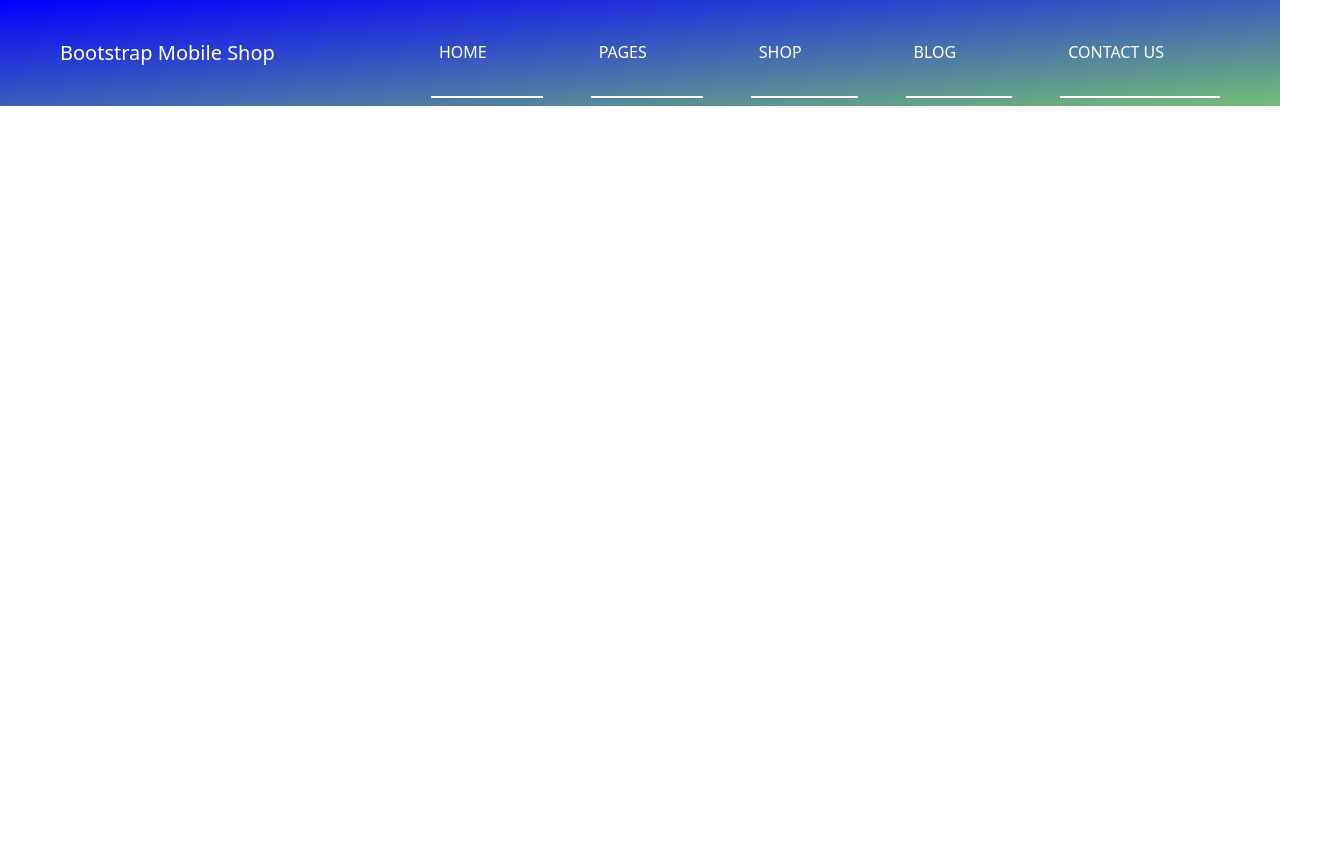
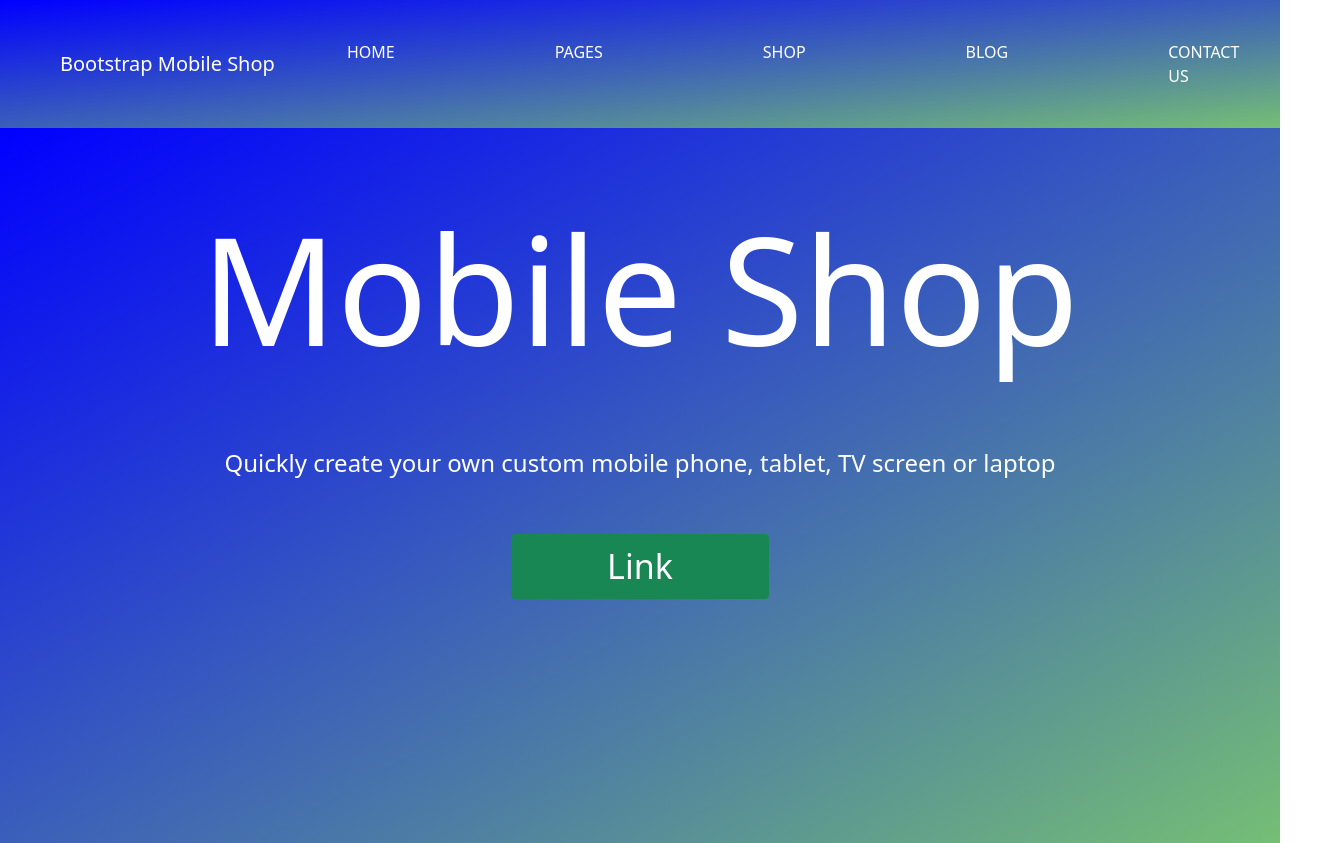
Before and after one commit to willywin99/Mobile-Shop-Project, a plain HTML site: page index.html in a window 1280 px wide. Shown: the whole page, 1343 px wide, since content can reach past the window. Before the commit the page ends 800 px from the top, so only its background shows below. Drawn offline with nearby package versions, Linux system fonts and the light colour scheme.

Commit message:
Adding Home Page

```diff
--- a/index.html
+++ b/index.html
@@ -25,19 +25,19 @@
         </button>
         <div class="collapse navbar-collapse" id="navbarSupportedContent">
           <ul class="navbar-nav mb-2 mb-lg-0 ms-auto">
-            <li class="nav-item me-5 pe-5 pb-4 pt-4">
+            <li class="nav-item me-5 pe-5 pb-4 pt-4 ps-5">
               <a class="nav-link active" style="color: white;" aria-current="page" href="#">HOME</a>
             </li>
-            <li class="nav-item me-5 pe-5 pb-4 pt-4">
+            <li class="nav-item me-5 pe-5 pb-4 pt-4 ps-5">
               <a class="nav-link" style="color: white;" href="#">PAGES</a>
             </li>
-            <li class="nav-item me-5 pe-5 pb-4 pt-4">
+            <li class="nav-item me-5 pe-5 pb-4 pt-4 ps-5">
               <a class="nav-link" style="color: white;" href="#">SHOP</a>
             </li>
-            <li class="nav-item me-5 pe-5 pb-4 pt-4">
+            <li class="nav-item me-5 pe-5 pb-4 pt-4 ps-5">
               <a class="nav-link" style="color: white;" href="#">BLOG</a>
             </li>
-            <li class="nav-item me-5 pe-5 pb-4 pt-4">
+            <li class="nav-item me-5 pe-5 pb-4 pt-4 ps-5">
               <a class="nav-link" style="color: white;" href="#">CONTACT US</a>
             </li>
           </ul>
@@ -49,7 +49,15 @@
 
     <!-- Awal Home Section -->
     <section class="home">
-
+      <div class="container">
+        <div class="row">
+          <div class="col text-center pt-5">
+            <div class="" style="font-size: 150px; color: white;">Mobile Shop</div>
+            <h4 style="color: white;" class="mt-5">Quickly create your own custom mobile phone, tablet, TV screen or laptop</h4>
+            <a class="btn btn-success btn1 mt-5 mb-5" id="btn1" style="font-size: 34px;" href="#" role="button">Link</a>
+          </div>
+        </div>
+      </div>
     </section>
     <!-- Akhir Home Section -->
 
--- a/style.css
+++ b/style.css
@@ -1,3 +1,16 @@
+.nav-item:hover {
+  border-bottom: 2px solid white;
+  transition: all .4s;
+  padding-top: 5rem;
+}
 .nav-item {
-  border-bottom: 2px solid white;
+  transition: all .4s;
 }
+.home {
+  background-image: linear-gradient(to right bottom, blue, rgba(110, 187, 110, 0.952));
+  height: 715px;
+}
+#btn1 {
+  padding-right: 95px;
+  padding-left: 95px;
+}
```
